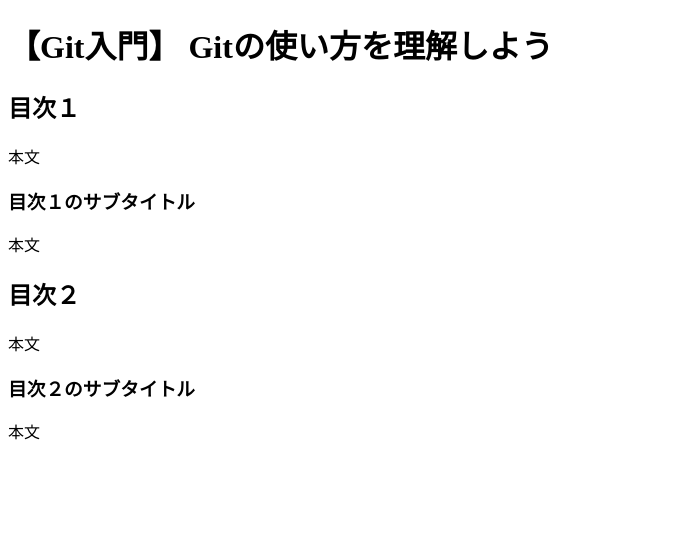
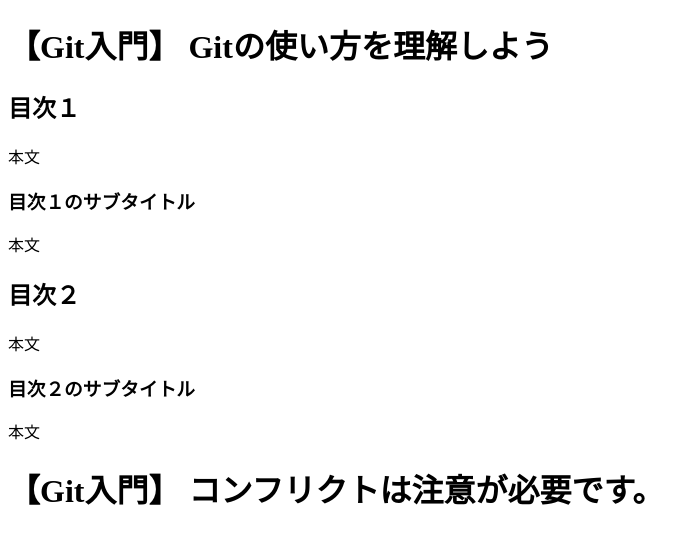
Before and after one commit to saito-akio/mirameet_Git_practice, a plain HTML site: page index.html in a window 1280 px wide. Shown: the whole page, without its empty margins (0-700 px from the left). Drawn offline with Linux system fonts and the light colour scheme.

Commit message:
Update index.html

```diff
--- a/index.html
+++ b/index.html
@@ -29,6 +29,7 @@
         <p>本文</p>
       </section>
     </section>
+  <h1>【Git入門】 コンフリクトは注意が必要です。</h1>
   <!-- /#wrapper --></div>
   <footer>
     <!-- フッターはここに記述 -->
```
